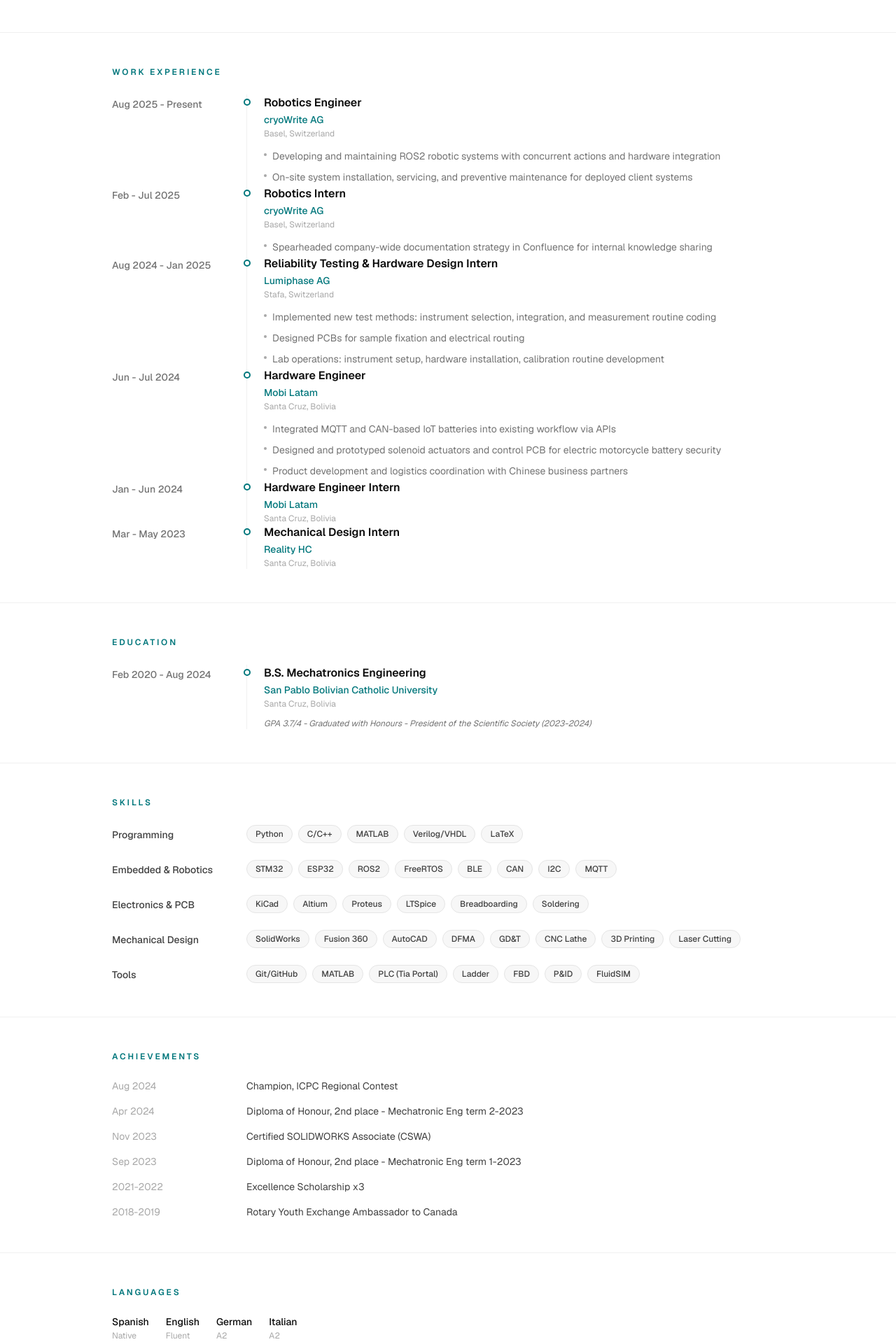
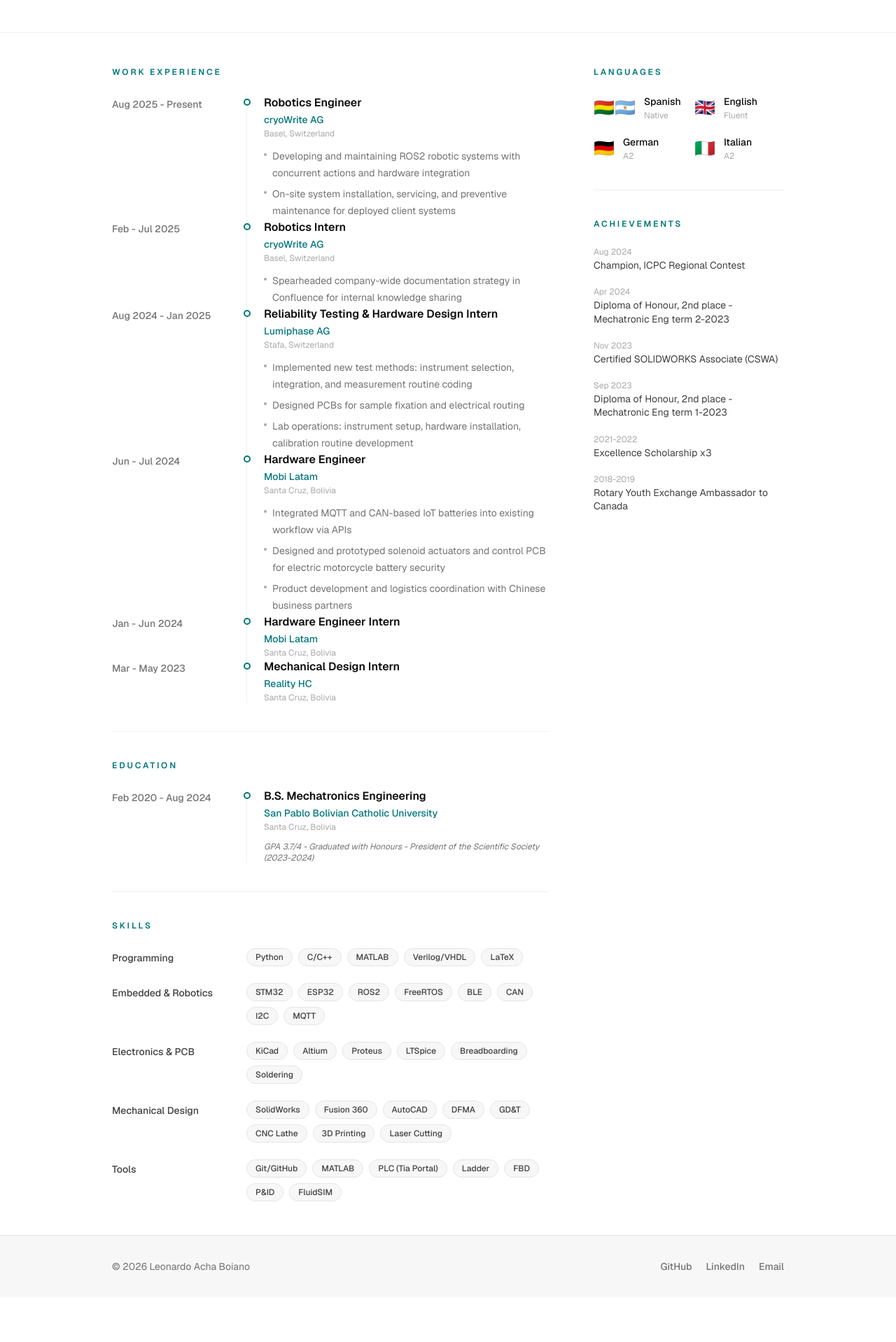
Before and after one commit to leonardoAB1/leonardoachaboiano.com, a Next.js app: page /cv in a window 1280 px wide. Shown: the part 282-2200 px from the top of the page at 70% size. After the commit the page ends 2136 px from the top, so only its background shows below. Built offline with nearby package versions, Linux system fonts and the light colour scheme.

Commit message:
feat: redesign cv layout with two-column sidebar for languages and achievements

```diff
--- a/src/app/(marketing)/cv/page.tsx
+++ b/src/app/(marketing)/cv/page.tsx
@@ -40,62 +40,32 @@ const skillGroups: { category: string; skills: string[] }[] = [
   },
   {
     category: "Electronics & PCB",
-    skills: [
-      "KiCad",
-      "Altium",
-      "Proteus",
-      "LTSpice",
-      "Breadboarding",
-      "Soldering",
-    ],
+    skills: ["KiCad", "Altium", "Proteus", "LTSpice", "Breadboarding", "Soldering"],
   },
   {
     category: "Mechanical Design",
-    skills: [
-      "SolidWorks",
-      "Fusion 360",
-      "AutoCAD",
-      "DFMA",
-      "GD&T",
-      "CNC Lathe",
-      "3D Printing",
-      "Laser Cutting",
-    ],
+    skills: ["SolidWorks", "Fusion 360", "AutoCAD", "DFMA", "GD&T", "CNC Lathe", "3D Printing", "Laser Cutting"],
   },
   {
     category: "Tools",
-    skills: [
-      "Git/GitHub",
-      "MATLAB",
-      "PLC (Tia Portal)",
-      "Ladder",
-      "FBD",
-      "P&ID",
-      "FluidSIM",
-    ],
+    skills: ["Git/GitHub", "MATLAB", "PLC (Tia Portal)", "Ladder", "FBD", "P&ID", "FluidSIM"],
   },
 ];
 
 const achievements = [
   { label: "Champion, ICPC Regional Contest", date: "Aug 2024" },
-  {
-    label: "Diploma of Honour, 2nd place - Mechatronic Eng term 2-2023",
-    date: "Apr 2024",
-  },
+  { label: "Diploma of Honour, 2nd place - Mechatronic Eng term 2-2023", date: "Apr 2024" },
   { label: "Certified SOLIDWORKS Associate (CSWA)", date: "Nov 2023" },
-  {
-    label: "Diploma of Honour, 2nd place - Mechatronic Eng term 1-2023",
-    date: "Sep 2023",
-  },
+  { label: "Diploma of Honour, 2nd place - Mechatronic Eng term 1-2023", date: "Sep 2023" },
   { label: "Excellence Scholarship x3", date: "2021-2022" },
   { label: "Rotary Youth Exchange Ambassador to Canada", date: "2018-2019" },
 ];
 
 const languages = [
-  { name: "Spanish", level: "Native" },
-  { name: "English", level: "Fluent" },
-  { name: "German", level: "A2" },
-  { name: "Italian", level: "A2" },
+  { name: "Spanish", level: "Native", flag: "🇧🇴🇦🇷" },
+  { name: "English", level: "Fluent", flag: "🇬🇧" },
+  { name: "German", level: "A2", flag: "🇩🇪" },
+  { name: "Italian", level: "A2", flag: "🇮🇹" },
 ];
 
 // ---------------------------------------------------------------------------
@@ -144,10 +114,18 @@ export default function CVPage(): ReactElement {
       <Separator />
 
       {/* ------------------------------------------------------------------ */}
-      {/* Work Experience                                                     */}
+      {/* Two-column content                                                  */}
       {/* ------------------------------------------------------------------ */}
       <Section className="py-8 sm:py-12">
         <Container>
+          <div className="grid grid-cols-1 gap-y-12 lg:grid-cols-[1fr_17rem] lg:gap-x-16">
+
+            {/* -------------------------------------------------------------- */}
+            {/* Left: main content                                              */}
+            {/* -------------------------------------------------------------- */}
+            <div className="space-y-10">
+
+              {/* Work Experience */}
               <AnimatedSection>
                 <Eyebrow className="mb-6">Work Experience</Eyebrow>
                 <div>
@@ -159,16 +137,10 @@ export default function CVPage(): ReactElement {
                   ))}
                 </div>
               </AnimatedSection>
-        </Container>
-      </Section>
 
               <Separator />
 
-      {/* ------------------------------------------------------------------ */}
-      {/* Education                                                           */}
-      {/* ------------------------------------------------------------------ */}
-      <Section className="py-8 sm:py-12">
-        <Container>
+              {/* Education */}
               <AnimatedSection delay={0.05}>
                 <Eyebrow className="mb-6">Education</Eyebrow>
                 <div>
@@ -180,16 +152,10 @@ export default function CVPage(): ReactElement {
                   ))}
                 </div>
               </AnimatedSection>
-        </Container>
-      </Section>
 
               <Separator />
 
-      {/* ------------------------------------------------------------------ */}
-      {/* Skills                                                              */}
-      {/* ------------------------------------------------------------------ */}
-      <Section className="py-8 sm:py-12">
-        <Container>
+              {/* Skills */}
               <AnimatedSection delay={0.05}>
                 <Eyebrow className="mb-6">Skills</Eyebrow>
                 <div className="space-y-6">
@@ -210,51 +176,52 @@ export default function CVPage(): ReactElement {
                   ))}
                 </div>
               </AnimatedSection>
-        </Container>
-      </Section>
+            </div>
+
+            {/* -------------------------------------------------------------- */}
+            {/* Right: sidebar                                                  */}
+            {/* -------------------------------------------------------------- */}
+            <div className="space-y-10 lg:sticky lg:top-8 lg:self-start">
+
+              {/* Languages */}
+              <AnimatedSection delay={0.1}>
+                <Eyebrow className="mb-6">Languages</Eyebrow>
+                <div className="grid grid-cols-2 gap-x-4 gap-y-5">
+                  {languages.map(({ name, level, flag }) => (
+                    <div key={name} className="flex items-center gap-3">
+                      <span className="text-2xl leading-none" aria-hidden="true">
+                        {flag}
+                      </span>
+                      <div className="flex flex-col gap-0.5">
+                        <span className="text-sm font-medium text-ink-1">
+                          {name}
+                        </span>
+                        <span className="text-xs text-ink-4">{level}</span>
+                      </div>
+                    </div>
+                  ))}
+                </div>
+              </AnimatedSection>
 
               <Separator />
 
-      {/* ------------------------------------------------------------------ */}
-      {/* Achievements                                                        */}
-      {/* ------------------------------------------------------------------ */}
-      <Section className="py-8 sm:py-12">
-        <Container>
-          <AnimatedSection delay={0.05}>
+              {/* Achievements */}
+              <AnimatedSection delay={0.15}>
                 <Eyebrow className="mb-6">Achievements</Eyebrow>
-            <ul className="space-y-4">
+                <ul className="space-y-5">
                   {achievements.map(({ label, date }) => (
-                <li
-                  key={label}
-                  className="grid grid-cols-1 gap-1 sm:grid-cols-[10rem_1fr] sm:gap-8"
-                >
-                  <span className="text-sm text-ink-4">{date}</span>
-                  <span className="text-sm text-ink-2">{label}</span>
+                    <li key={label} className="flex flex-col gap-0.5">
+                      <span className="text-xs text-ink-4">{date}</span>
+                      <span className="text-sm leading-snug text-ink-2">
+                        {label}
+                      </span>
                     </li>
                   ))}
                 </ul>
               </AnimatedSection>
-        </Container>
-      </Section>
+            </div>
 
-      <Separator />
-
-      {/* ------------------------------------------------------------------ */}
-      {/* Languages                                                           */}
-      {/* ------------------------------------------------------------------ */}
-      <Section className="py-8 sm:py-12">
-        <Container>
-          <AnimatedSection delay={0.05}>
-            <Eyebrow className="mb-6">Languages</Eyebrow>
-            <div className="flex flex-wrap gap-6">
-              {languages.map(({ name, level }) => (
-                <div key={name} className="flex flex-col gap-0.5">
-                  <span className="text-sm font-medium text-ink-1">{name}</span>
-                  <span className="text-xs text-ink-4">{level}</span>
           </div>
-              ))}
-            </div>
-          </AnimatedSection>
         </Container>
       </Section>
     </div>
```
Lines whose indentation alone changed are shown as unchanged.
